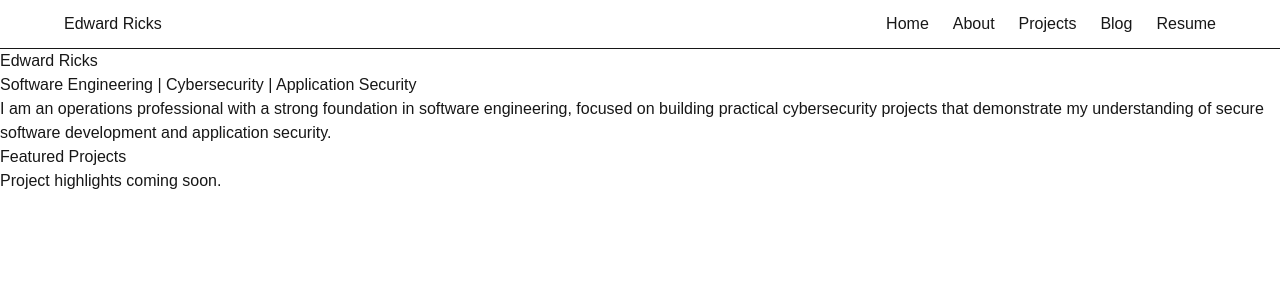
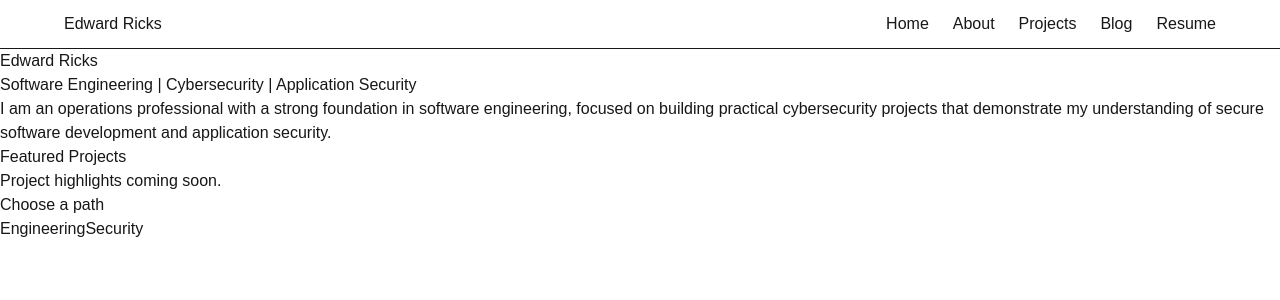
Before and after one commit to relicavaiden/cyber-portfolio, a Next.js app: page / in a window 1280 px wide. Shown: the top 300 px of the page. Built offline with nearby package versions, Linux system fonts and the light colour scheme.

Commit message:
Add porfolio perspective selection

```diff
--- a/src/app/page.tsx
+++ b/src/app/page.tsx
@@ -1,7 +1,11 @@
 import HeroSection from "@/components/home/HeroSection";
+import HomePageContent from "@/components/home/HomePageContent";
 
 export default function Home() {
   return (
-    <HeroSection />
+    <>
+      <HeroSection />
+      <HomePageContent />
+    </>
   );
 }
--- /dev/null
+++ b/src/components/home/HomePageContent.tsx
@@ -0,0 +1,50 @@
+"use client"
+
+import { useState } from "react";
+
+type Perspective = "neutral" | "engineering" | "security";
+
+const HomePageContent = () => {
+    const [perspective, setPerspective] = useState<Perspective>("neutral");
+
+    return (
+        <>
+            {perspective === "neutral" && (
+                <>
+                    <h2>Choose a path</h2>
+                    <button onClick={() => setPerspective("engineering")}>
+                        Engineering
+                    </button>
+
+                    <button onClick={() =>setPerspective("security")}>
+                        Security
+                    </button>
+                </>
+            )}
+
+            {perspective === "engineering" && (
+                <>
+                    <h2>Engineering</h2>
+                    <p>Engineering intro</p>
+                    <button onClick={() => setPerspective("neutral")}>
+                        Choose another path
+                    </button>
+                </>
+            )}
+
+
+            {perspective === "security" && (
+                <>
+                    <h2>Security</h2>
+                    <p>Security intro</p>
+                    <button onClick={() => setPerspective("neutral")}>
+                        Choose another path
+                    </button>
+                </>
+            )}
+
+        </>
+    );
+};
+
+export default HomePageContent;
```
Also changed, not shown: src/components/home/FeaturedProjects.tsx (added), src/components/home/PerspectiveSelector.tsx (added), 1 other file (tests, documents, lock files or other folders).
